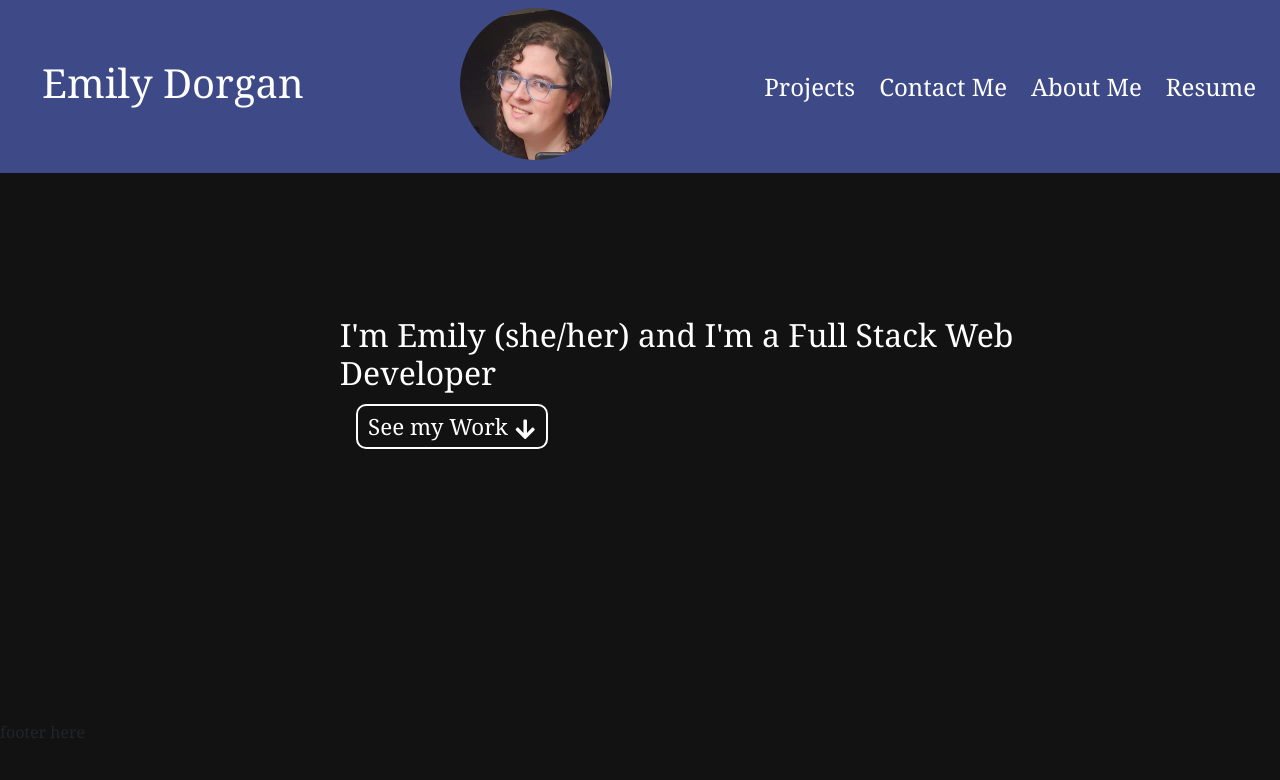
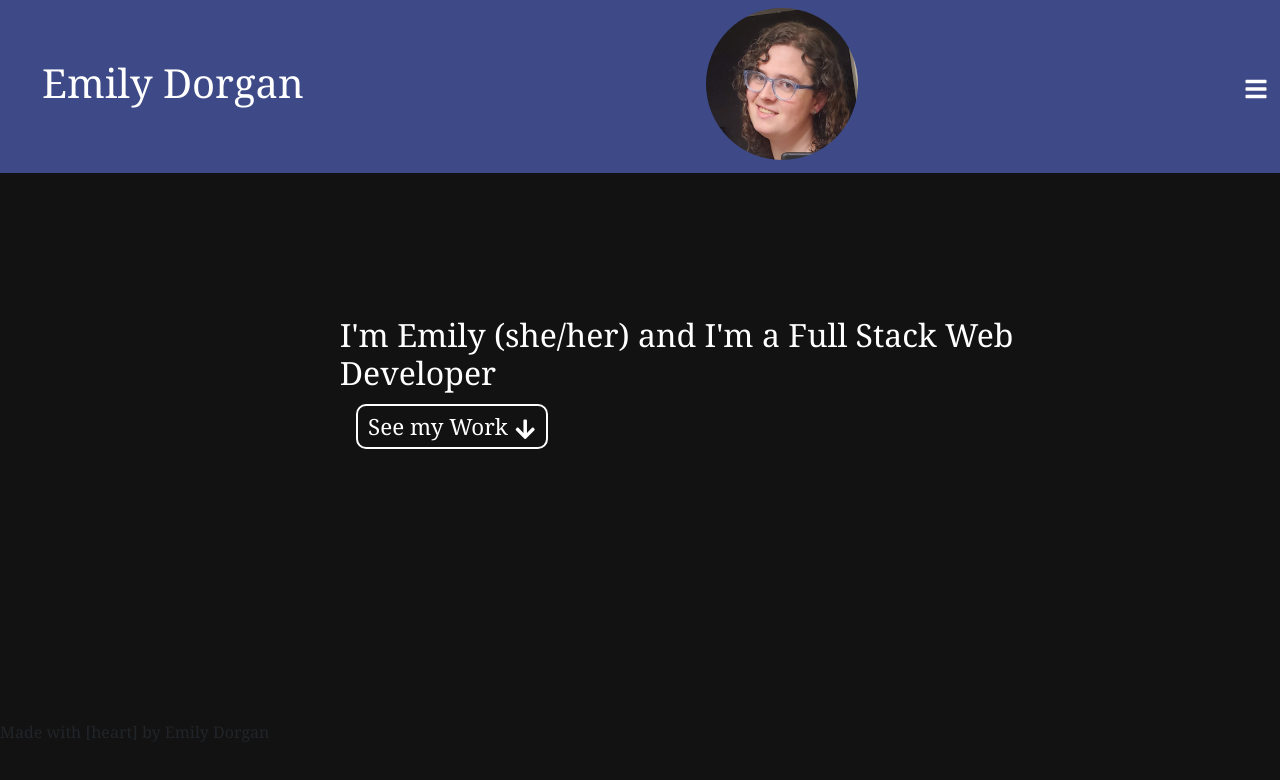
Before and after one commit to emdorgan/react-portfolio, a React (Create React App) app: page / in a window 1280 px wide. Shown: the top 780 px of the page. Built offline with nearby package versions, Linux system fonts and the light colour scheme.

Commit message:
updated the readme tasks, set up a react state for the dropdown menu toggle

```diff
--- a/src/components/Footer.js
+++ b/src/components/Footer.js
@@ -2,6 +2,6 @@ import React from "react";
 
 export default function Footer(){
     return(
-        <footer>footer here</footer>
+        <footer>Made with [heart] by Emily Dorgan</footer>
     )
 }
--- a/src/components/Nav.js
+++ b/src/components/Nav.js
@@ -1,10 +1,30 @@
-import React from "react";
+import React, { useState } from "react";
 import resume from './pdf/emd-resume.pdf'
+import {FaBars} from 'react-icons/fa'
+
+// user clicks on button
+// if the the state is set to false (i.e. it's collapsed)
+// change css of <ul> to display none & set state to true
+// if the state is set to true (i.e. it's not collapsed)
+// change css of <ul> to display block & set state to false
 
 export default function Nav({ currentPage, handlePageChange }){
+
+    const [dropdown, setDropdown] = useState(false);
+
+    const toggleDropdown = () => {
+        console.log(dropdown)
+        if(dropdown){
+            setDropdown(false);
+        } else{
+            setDropdown(true);
+        }
+    }
+
     return(
-        <nav className="collapse navbar-collapse custom-align" id="navbarNav">
-            <ul className="navbar-nav custom-align">
+        <nav className="" id="navbarNav">
+            <FaBars onClick={toggleDropdown} />
+            {dropdown ? (<ul className="navbar-nav custom-align">
                 <li className="nav-item p-1">
                     <a
                         href = "#portfolio"
@@ -36,6 +56,10 @@ export default function Nav({ currentPage, handlePageChange }){
                     <a className="nav-link" href ={resume} target="_blank" rel="noreferrer">Resume</a>
                 </li>
             </ul>
+            )
+            : (
+                <></>
+            )}
         </nav>
     )
 }
```
Also changed, not shown: 1 other file (tests, documents, lock files or other folders).
